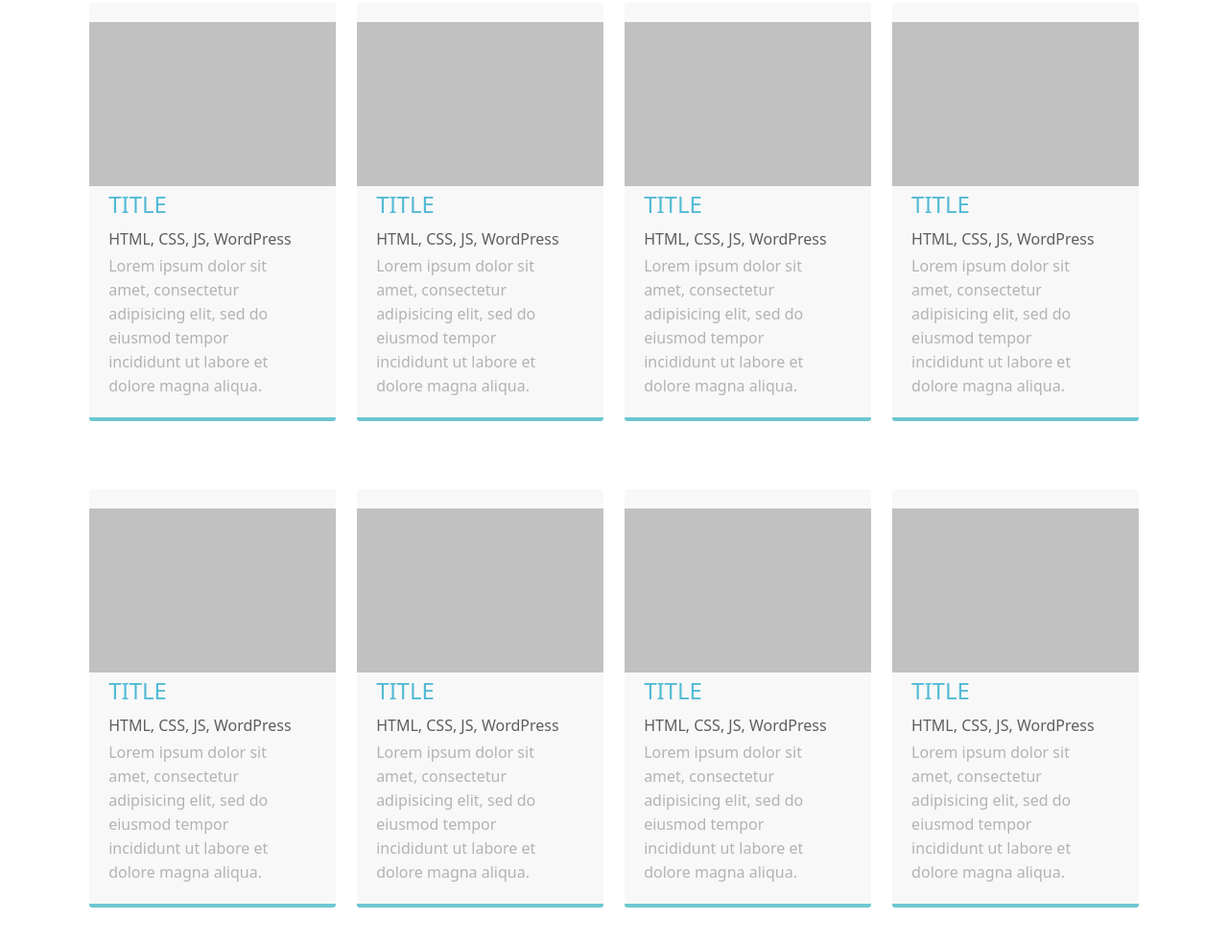
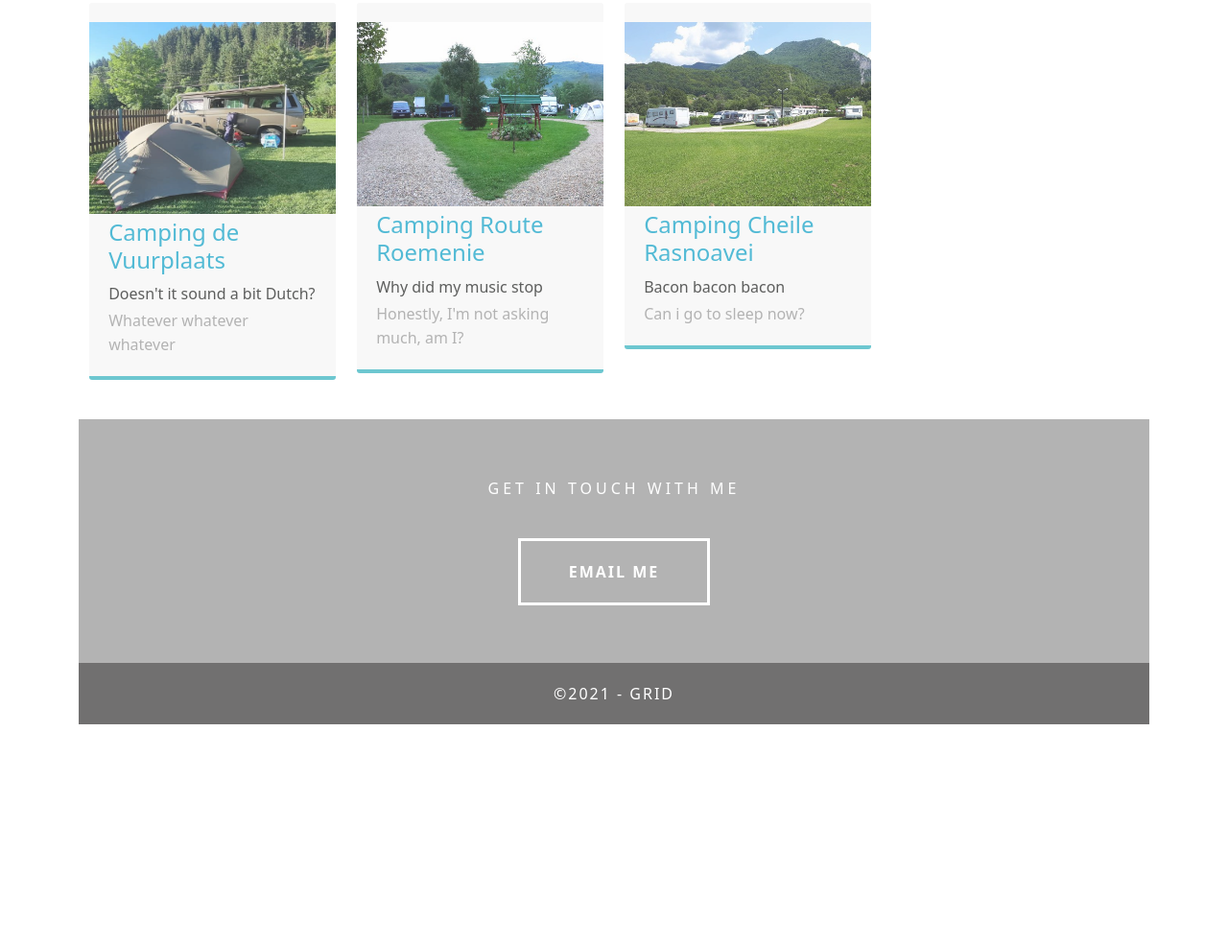
Before and after one commit to natalotron/vandromeda, a plain HTML site: page Romania.html in a window 1280 px wide. Shown: the part 442-1426 px from the top of the page at 96% size. After the commit the page ends 1197 px from the top, so only its background shows below. Drawn offline with nearby package versions, Linux system fonts and the light colour scheme.

Commit message:
Campsites
i need jezus or weed or both. i think i might be /finished/ with the fucking campsites. honestly i don't know if we can use the ones we were talking about. now i need to make a calendar and make sure you can check in

```diff
--- a/Romania.html
+++ b/Romania.html
@@ -72,47 +72,20 @@
   </section>
   <!-- Stats Gallery Section -->
   <div class="gallery">
-    <div class="thumbnail"> <a href="#"><img src="images/bkg_06.jpg" alt="" width="2000" class="cards"/></a>
-      <h4>TITLE</h4>
-      <p class="tag">HTML, CSS, JS, WordPress</p>
-      <p class="text_column">Lorem ipsum dolor sit amet, consectetur adipisicing elit, sed do eiusmod tempor incididunt ut labore et dolore magna aliqua.</p>
+    <div class="thumbnail"> <a href="#"><img src="images/campsites/vuurplaats.jpg" alt="Camping de Vuurplaats" width="2000" class="cards"/></a>
+      <h4>Camping de Vuurplaats</h4>
+      <p class="tag">Doesn't it sound a bit Dutch?</p>
+      <p class="text_column">Whatever whatever whatever</p>
     </div>
-    <div class="thumbnail"> <a href="#"><img src="images/bkg_06.jpg" alt="" width="2000" class="cards"/></a>
-      <h4>TITLE</h4>
-      <p class="tag">HTML, CSS, JS, WordPress</p>
-      <p class="text_column">Lorem ipsum dolor sit amet, consectetur adipisicing elit, sed do eiusmod tempor incididunt ut labore et dolore magna aliqua.</p>
+    <div class="thumbnail"> <a href="#"><img src="images/campsites/roemenie.jpg" alt="Camping Route Roemenie" width="2000" class="cards"/></a>
+      <h4>Camping Route Roemenie</h4>
+      <p class="tag">Why did my music stop</p>
+      <p class="text_column">Honestly, I'm not asking much, am I?</p>
     </div>
-    <div class="thumbnail"> <a href="#"><img src="images/bkg_06.jpg" alt="" width="2000" class="cards"/></a>
-      <h4>TITLE</h4>
-      <p class="tag">HTML, CSS, JS, WordPress</p>
-      <p class="text_column">Lorem ipsum dolor sit amet, consectetur adipisicing elit, sed do eiusmod tempor incididunt ut labore et dolore magna aliqua.</p>
-    </div>
-    <div class="thumbnail"> <a href="#"><img src="images/bkg_06.jpg" alt="" width="2000" class="cards"/></a>
-      <h4>TITLE</h4>
-      <p class="tag">HTML, CSS, JS, WordPress</p>
-      <p class="text_column">Lorem ipsum dolor sit amet, consectetur adipisicing elit, sed do eiusmod tempor incididunt ut labore et dolore magna aliqua.</p>
-    </div>
-  </div>
-  <div class="gallery">
-    <div class="thumbnail"> <a href="#"><img src="images/bkg_06.jpg" alt="" width="2000" class="cards"/></a>
-      <h4>TITLE</h4>
-      <p class="tag">HTML, CSS, JS, WordPress</p>
-      <p class="text_column">Lorem ipsum dolor sit amet, consectetur adipisicing elit, sed do eiusmod tempor incididunt ut labore et dolore magna aliqua.</p>
-    </div>
-    <div class="thumbnail"> <a href="#"><img src="images/bkg_06.jpg" alt="" width="2000" class="cards"/></a>
-      <h4>TITLE</h4>
-      <p class="tag">HTML, CSS, JS, WordPress</p>
-      <p class="text_column">Lorem ipsum dolor sit amet, consectetur adipisicing elit, sed do eiusmod tempor incididunt ut labore et dolore magna aliqua.</p>
-    </div>
-    <div class="thumbnail"> <a href="#"><img src="images/bkg_06.jpg" alt="" width="2000" class="cards"/></a>
-      <h4>TITLE</h4>
-      <p class="tag">HTML, CSS, JS, WordPress</p>
-      <p class="text_column">Lorem ipsum dolor sit amet, consectetur adipisicing elit, sed do eiusmod tempor incididunt ut labore et dolore magna aliqua.</p>
-    </div>
-    <div class="thumbnail"> <a href="#"><img src="images/bkg_06.jpg" alt="" width="2000" class="cards"/></a>
-      <h4>TITLE</h4>
-      <p class="tag">HTML, CSS, JS, WordPress</p>
-      <p class="text_column">Lorem ipsum dolor sit amet, consectetur adipisicing elit, sed do eiusmod tempor incididunt ut labore et dolore magna aliqua.</p>
+    <div class="thumbnail"> <a href="#"><img src="images/campsites/rasnoavei.jpg" alt="" width="2000" class="cards"/></a>
+      <h4>Camping Cheile Rasnoavei</h4>
+      <p class="tag">Bacon bacon bacon</p>
+      <p class="text_column">Can i go to sleep now?</p>
     </div>
   </div>
   <!-- Footer Section -->
```
Also changed, not shown: cards.html (+2 -2 lines), netherlands.html (added, +60 -0 lines), slovakia.html (+12 -39 lines), images/campsites/diever.jpg (added), images/campsites/horstmannsbos.jpg (added), images/campsites/kamence.jpg (added), images/campsites/lierderholt.jpg (added), images/campsites/rasnoavei.jpg (added), images/campsites/roemenie.jpg (added), images/campsites/trusalova.jpg (added), images/campsites/varin.jpg (added), images/campsites/vuurplaats.jpg (added).
